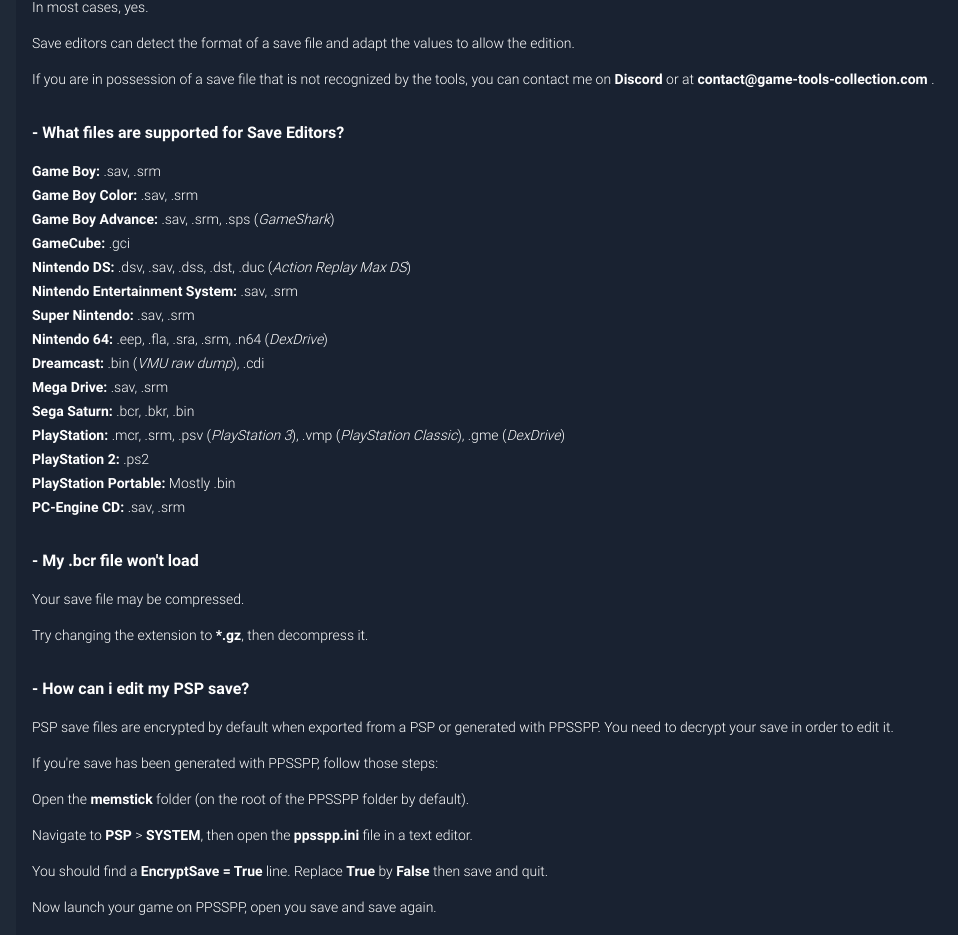
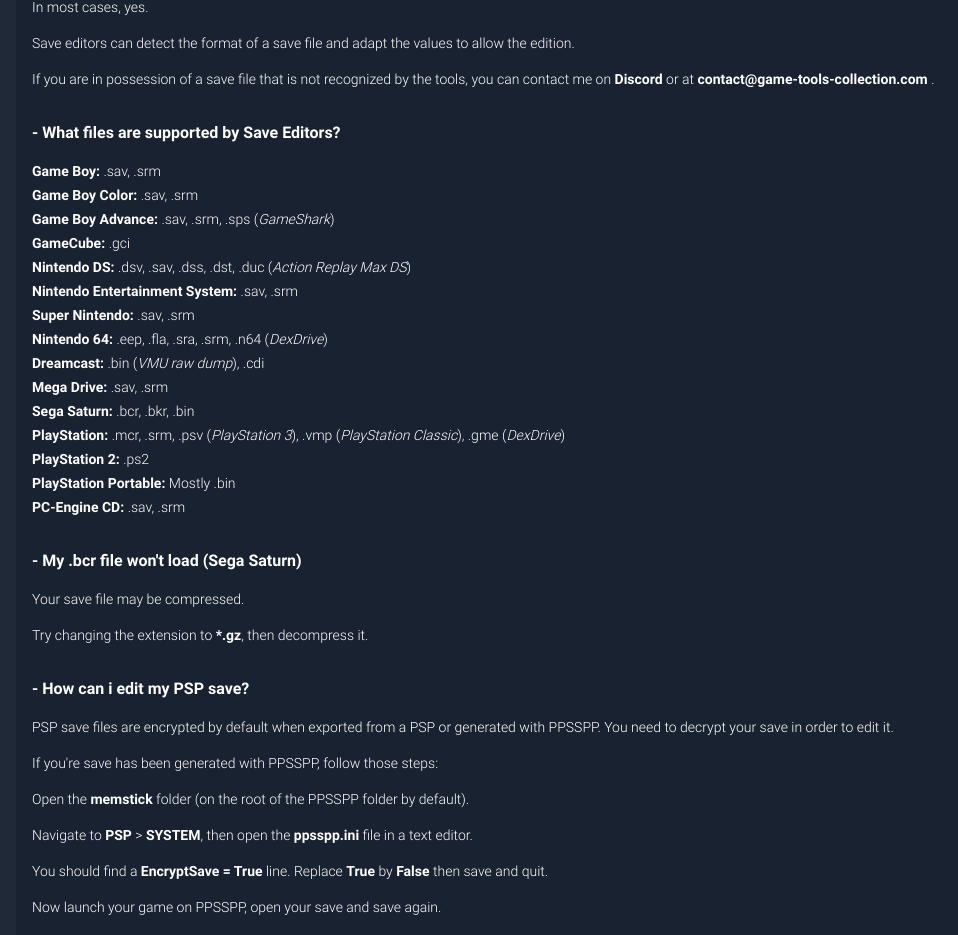
Before and after one commit to RyudoSynbios/game-tools-collection, a SvelteKit app: page /faq in a window 1280 px wide. Shown: the part 379-1314 px from the top of the page, without its empty margins (0-958 px from the left). Built offline with nearby package versions, Linux system fonts and the light colour scheme.

Commit message:
docs: fix typos on FAQ

```diff
--- a/src/routes/faq/+page.svelte
+++ b/src/routes/faq/+page.svelte
@@ -44,7 +44,7 @@
       contact@game-tools-collection.com
     </a>.
   </p>
-  <h2>- What files are supported for Save Editors?</h2>
+  <h2>- What files are supported by Save Editors?</h2>
   <ul>
     <li>
       <strong>Game Boy: </strong>.sav, .srm
@@ -96,7 +96,7 @@
       <strong>PC-Engine CD: </strong>.sav, .srm
     </li>
   </ul>
-  <h2>- My .bcr file won't load</h2>
+  <h2>- My .bcr file won't load (Sega Saturn)</h2>
   <p>Your save file may be compressed.</p>
   <p>
     Try changing the extension to <strong>*.gz</strong>, then decompress it.
@@ -122,7 +122,7 @@
     <strong>True</strong>
     by <strong>False</strong> then save and quit.
   </p>
-  <p>Now launch your game on PPSSPP, open you save and save again.</p>
+  <p>Now launch your game on PPSSPP, open your save and save again.</p>
   <p>Now your save should be decrypted.</p>
 </div>
 
```
